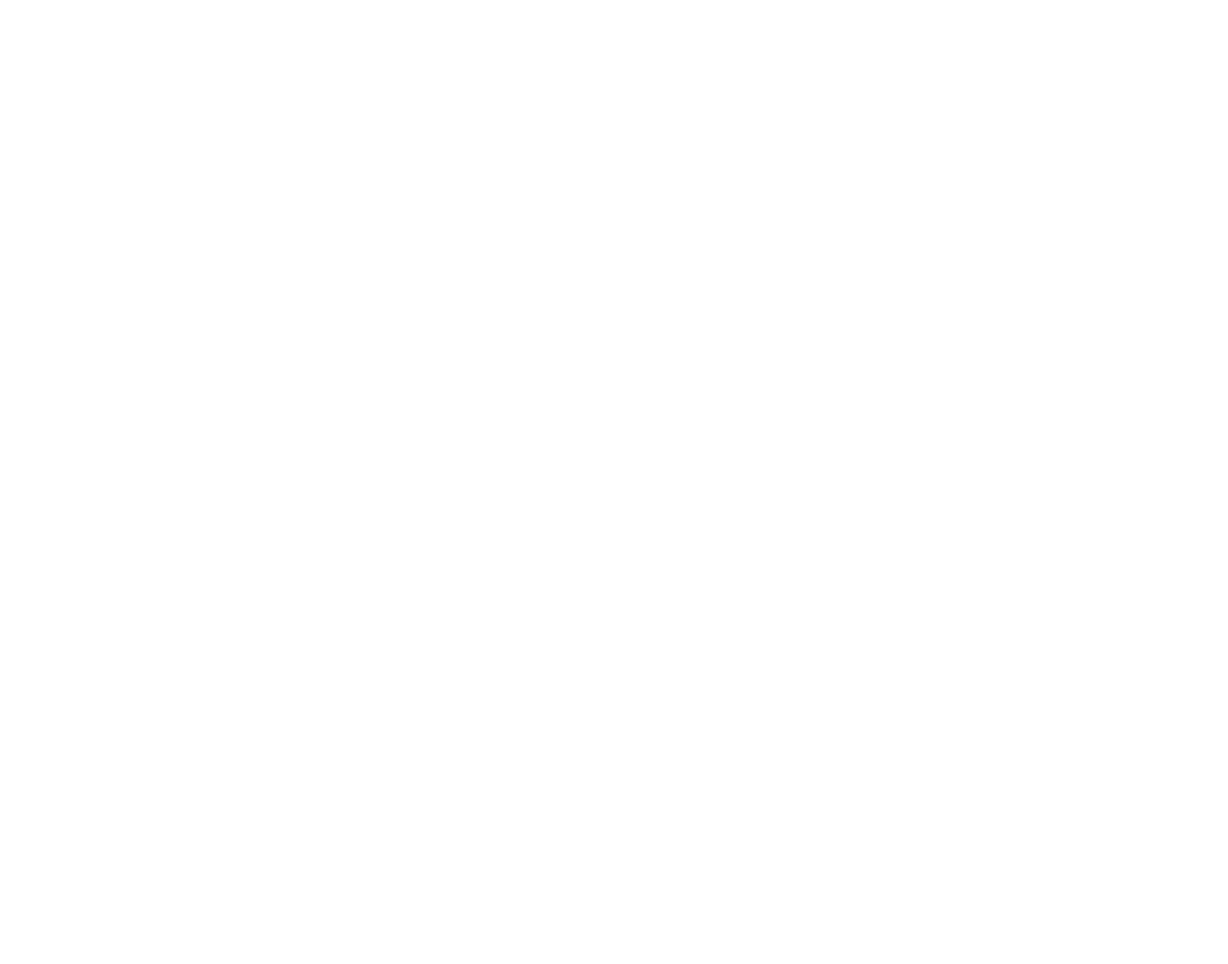
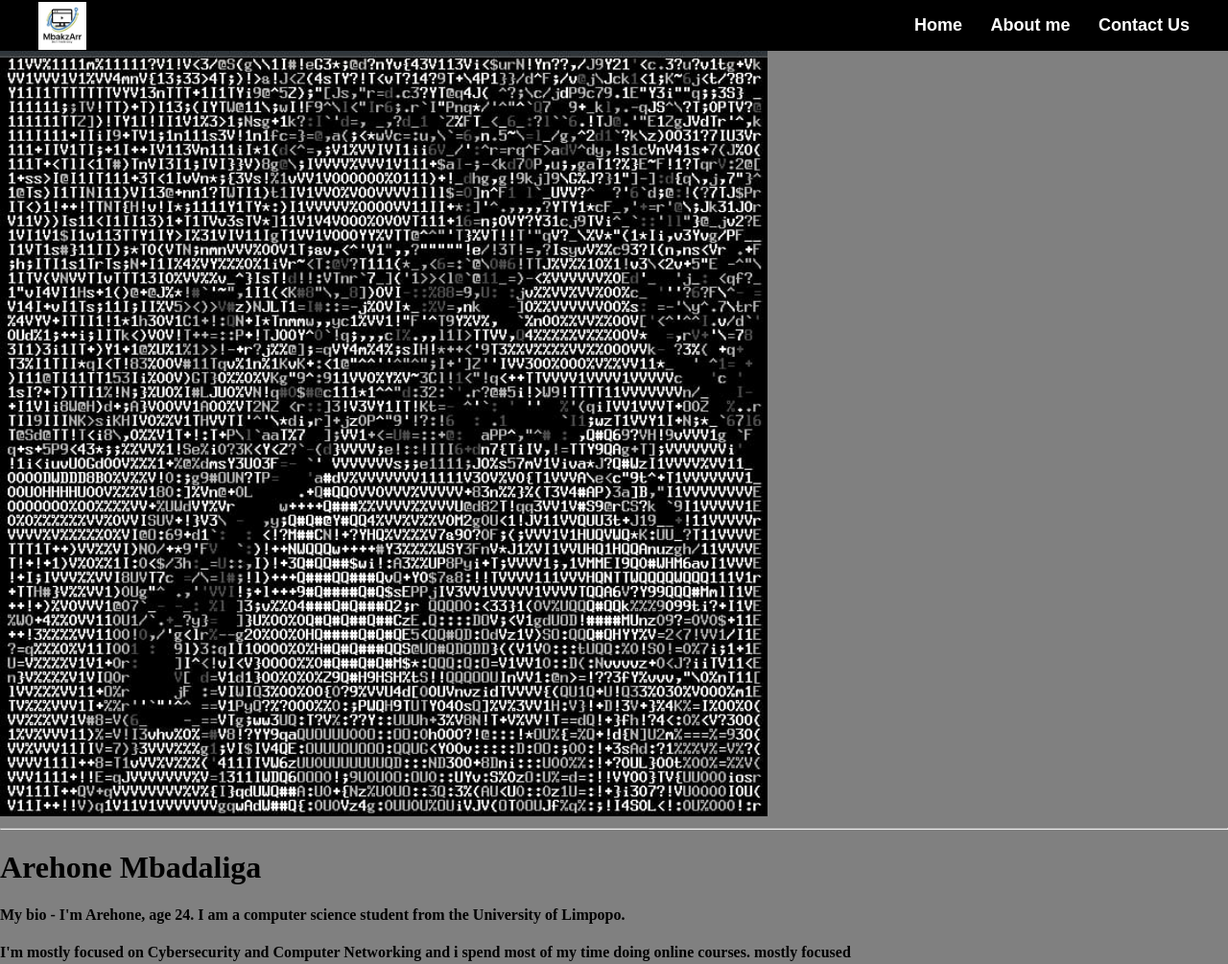
Before and after one commit to MbakzArr/Task1_PortofolioWeb, a plain HTML site: page CodeTribe/index.html in a window 1280 px wide. Shown: the top 1005 px of the page at 96% size. Before the commit the page ends 800 px from the top, so only its background shows below. Drawn offline with Linux system fonts and the light colour scheme.

Commit message:
Second commit

```diff
--- a/CodeTribe/index.html
+++ b/CodeTribe/index.html
@@ -2,10 +2,88 @@
 <html>
     <head>
         <title>Portofolio Website</title>
+        <style type="text/css">
+            *{
+                text-decoration: none;
+            }
+            body{
+                margin: 0;
+                padding: 0;
+                background: gray;
+            }
+            .navbar{
+                background: black;
+                font-family:Arial, Helvetica, sans-serif;
+                padding-right: 15px;
+                padding-left: 350px;
+            }
+            .navdiv{
+                display: flex;
+                align-items: center;
+                justify-content: space-between;
+            }
+            .logo{
+                position: absolute;
+                height: auto;
+                left: 40px;
+                width: 50px;
+                margin-top: -25px;
+                box-sizing: border-box;
+            }
+            li{
+                list-style: none;
+                display: inline-block;
+            }
+            li a{
+                color: white;
+                font-size: 18px;
+                font-weight: bold;
+                margin-right: 25px;
+            }
+            button{
+                background-color: black;
+                margin-left: 10px;
+                border-radius: 10px;
+                padding: 10px;
+                width: 90px;
+            }
+            button a{
+                color: white;
+                font-weight: bold;
+                font-size: 15px;
+            }
+            details img{
+                margin-right: 0px;
+                right: 100px;
+            }
+        </style>
     </head>
     <body>
         <nav class="navbar">
             <div class="navdiv">
+                <a href="#">
+                    <img src="LogoMb.jpeg" class="logo">
+                </a>
+
+
+                <ul>
+                    <li><a href="#">Home</a></li>
+                    <li><a href="#">About me</a></li>
+                    <li><a href="#">Contact Us</a></li>
+                </ul>
+            </div>
         </nav>
+        <div class="video">
+            <img src="code.jpeg" width="800"></img>
+        </div>
+        <hr>
+        <div class="details">
+            <H1>Arehone Mbadaliga</H1>
+            <h4><bold>My bio - </bold> I'm Arehone, age 24. I am a computer science student from
+                the University of Limpopo.</h4>
+            <h4> I'm mostly focused on Cybersecurity and Computer Networking and i spend most of my time doing online courses.
+            mostly focused </h4>
+            <img src="mbakz.jpeg" width="200"> </img>
+        </div>
     </body>
 </html>
```
Also changed, not shown: CodeTribe/LogoMb.jpeg (added), CodeTribe/code.jpeg (added), CodeTribe/mbakz.jpeg (added).
